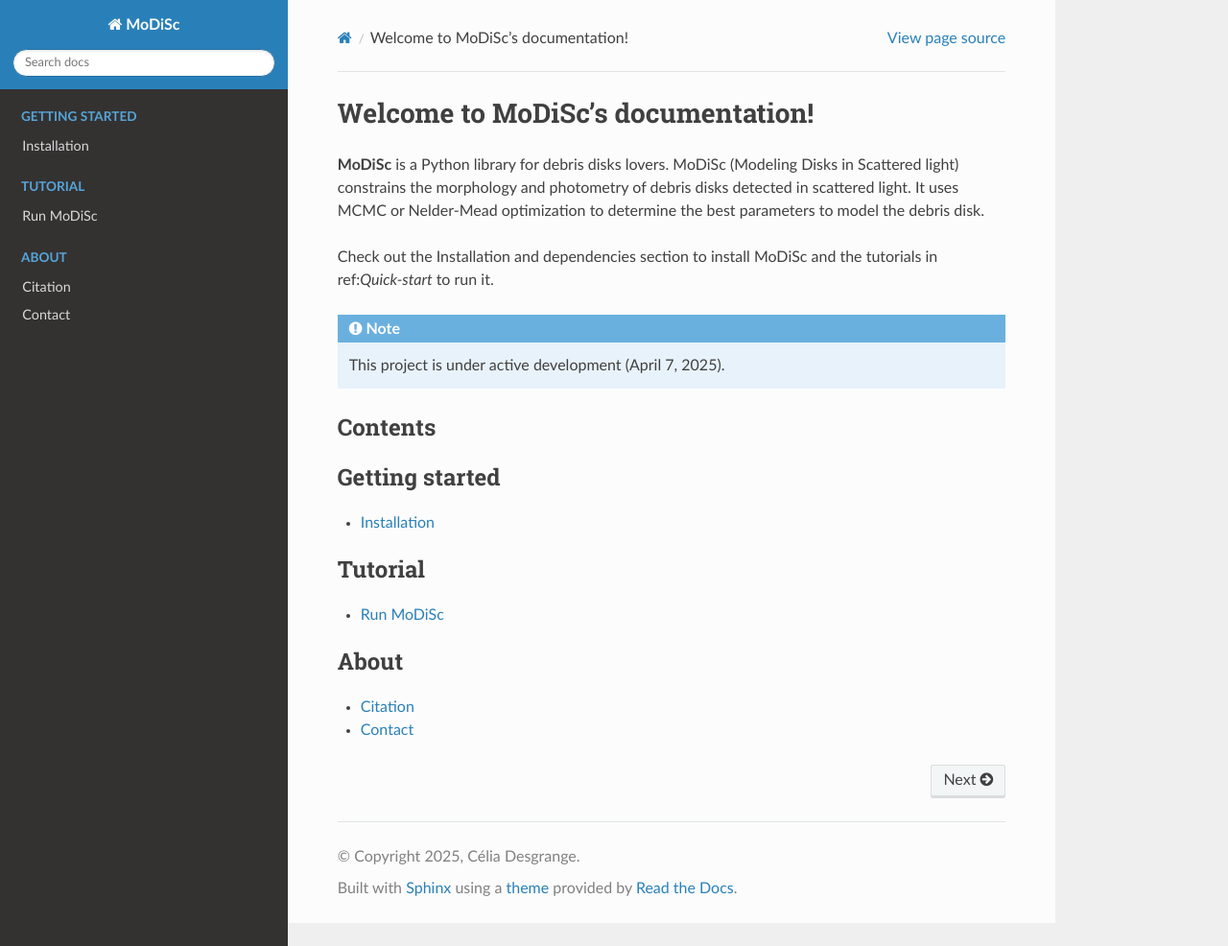
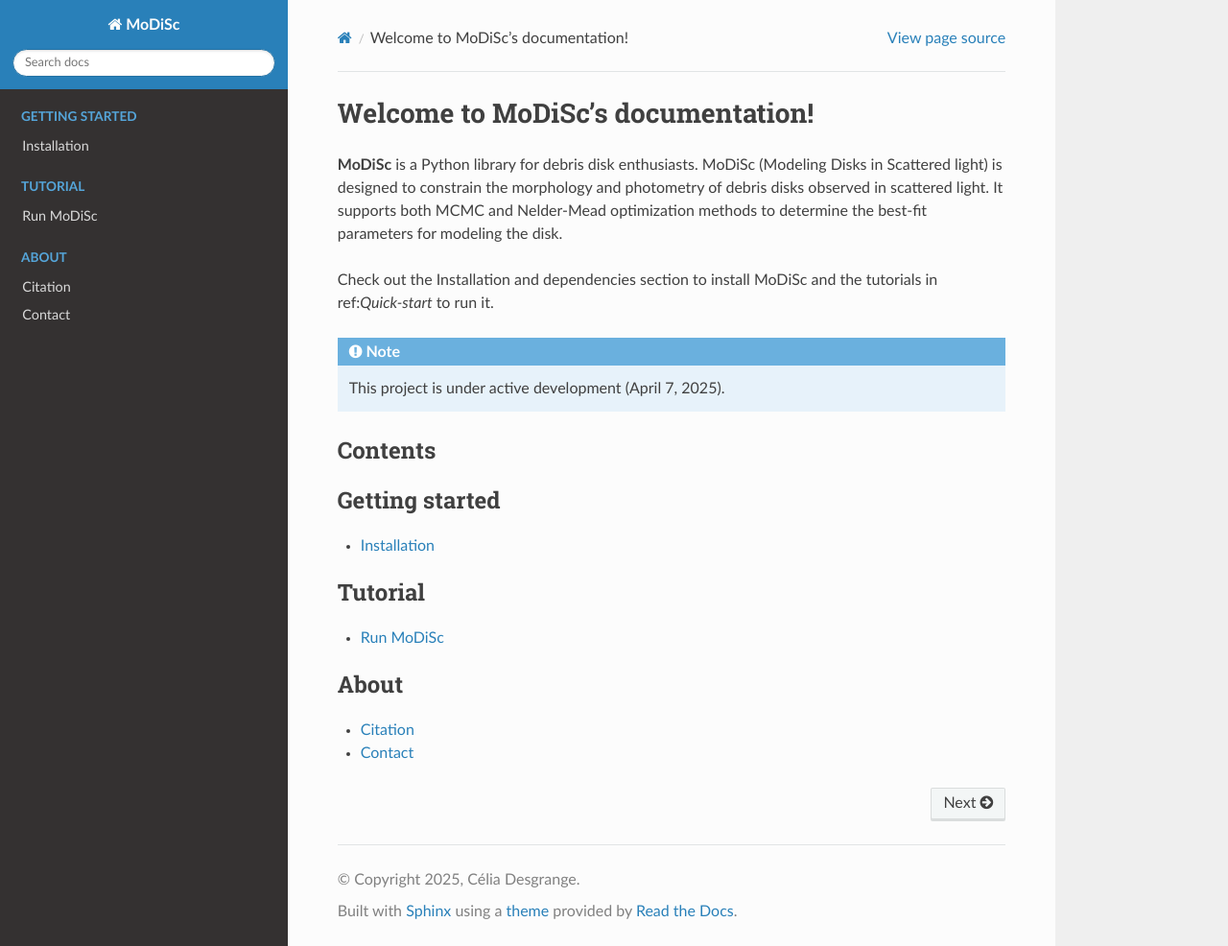
Before and after one commit to cdesgrange/MoDiSc, a Sphinx documentation site: the page built from docs/index.rst, in a window 1280 px wide and 986 px high. Shown: the whole window at 96% size. Built offline with Sphinx 7.4.7 and the Read the Docs theme 3.1.0, drawn with Linux system fonts in a browser that asks for light colours.

Commit message:
Update index.rst

```diff
--- a/docs/index.rst
+++ b/docs/index.rst
@@ -1,8 +1,8 @@
 Welcome to MoDiSc's documentation!
 ===================================
 
-**MoDiSc** is a Python library for debris disks lovers.
-MoDiSc (Modeling Disks in Scattered light) constrains the morphology and photometry of debris disks detected in scattered light. It uses MCMC or Nelder-Mead optimization to determine the best parameters to model the debris disk.
+**MoDiSc** is a Python library for debris disk enthusiasts.
+MoDiSc (Modeling Disks in Scattered light) is designed to constrain the morphology and photometry of debris disks observed in scattered light. It supports both MCMC and Nelder-Mead optimization methods to determine the best-fit parameters for modeling the  disk.
 
 Check out the :doc:`Installation and dependencies` section to install MoDiSc and the tutorials in ref:`Quick-start` to run it.
 
```
